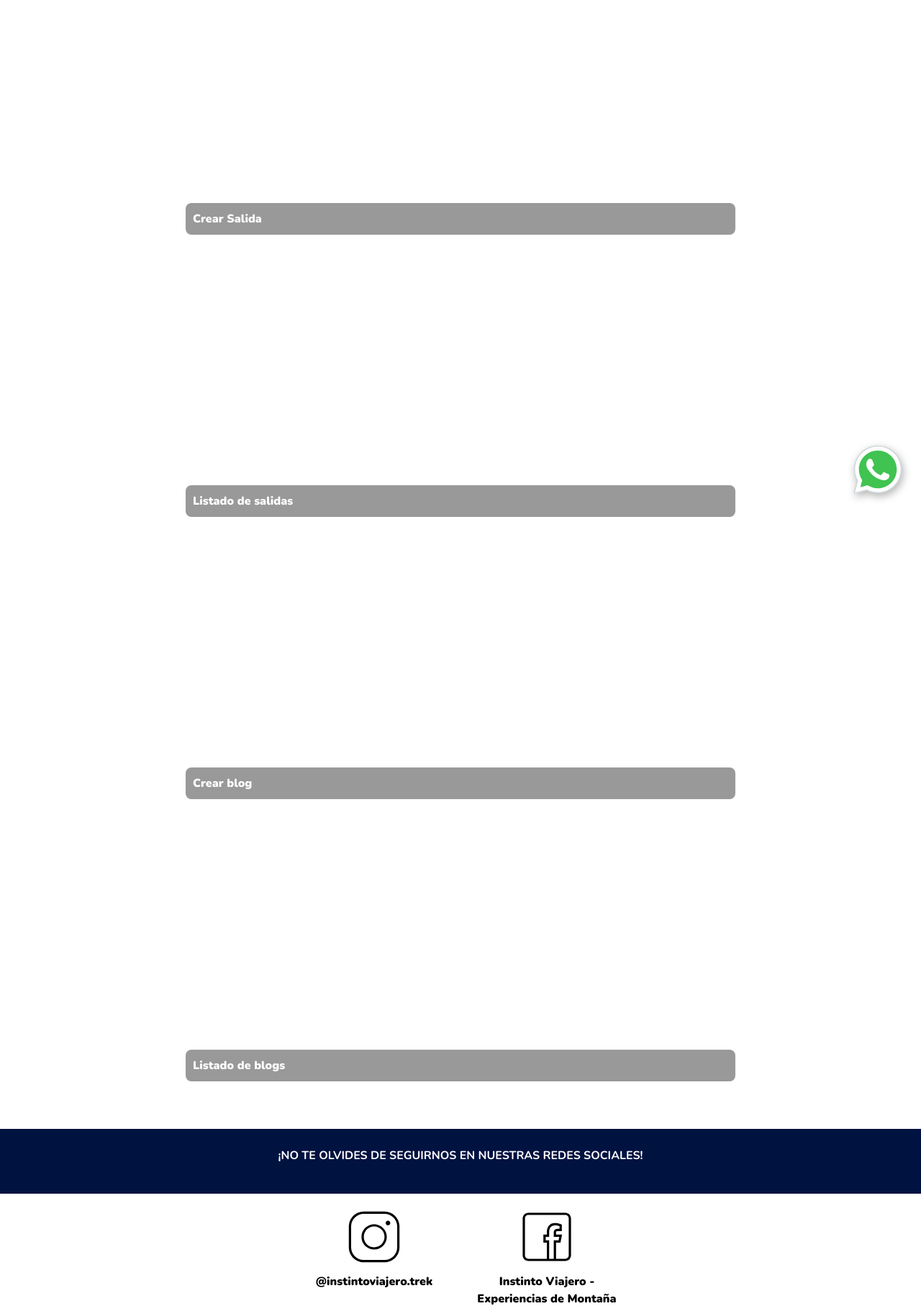
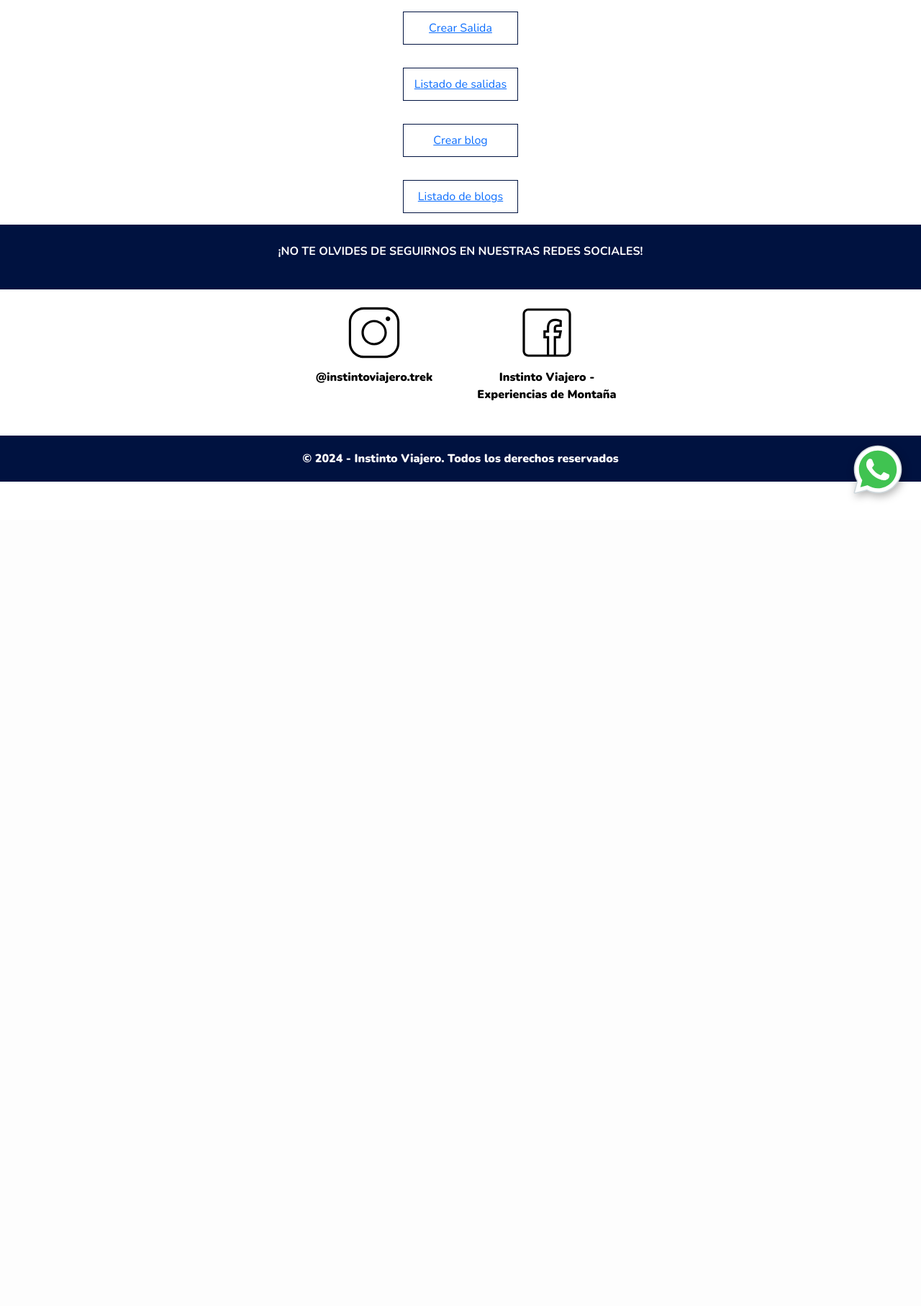
Before and after one commit to cejasj355/instintoviajero, a Flask app: page /admin/dashboard in a window 1280 px wide. Shown: the part 78-1892 px from the top of the page at 72% size. After the commit the page ends 772 px from the top, so only its background shows below. Run offline with Flask 3, Linux system fonts and the light colour scheme; parts of the project's set-up code (start-up, migrations or seed data) failed here and were passed over; some libraries are stand-ins or nearby versions.

Commit message:
botones dashboard

```diff
--- a/static/sass/style.css
+++ b/static/sass/style.css
@@ -431,6 +431,22 @@ body {
   font-weight: 900;
   color: #ffffff;
   text-decoration: none;
+}
+
+.dashboard {
+  display: flex;
+  flex-direction: column;
+  justify-content: center;
+  align-items: center;
+}
+
+.botones-dashboard {
+  display: flex;
+  border: 1px solid #001240;
+  width: 10rem;
+  margin: 1rem;
+  justify-content: center;
+  padding: 10px;
 }
 
 .botones:hover {
@@ -1177,11 +1193,6 @@ form .btn-primary {
   width: 100%;
 }
 
-.dashboard {
-  display: grid;
-  grid-template-columns: repeat(1, 1fr);
-}
-
 .carga_imagenes {
   display: flex;
   flex-direction: column;
@@ -1230,6 +1241,11 @@ form .btn-primary {
   text-shadow: -5px 5px 7px #000000;
 }
 
+.div-form {
+  margin: 3rem auto;
+  width: 40%;
+}
+
 @media (max-width: 768px) {
   .carga-imagen-nueva {
     height: 100%;
@@ -1251,6 +1267,10 @@ form .btn-primary {
   .nosotros-grid-descripcion-list {
     margin: 40px 0 0 0;
   }
+  .div-form {
+    margin: 3rem auto;
+    width: 70%;
+  }
 }
 .nosotros-cuadros {
   padding: 5px;
@@ -1263,16 +1283,6 @@ form .btn-primary {
 
 .nosotros-grid-descripcion-list {
   margin: 40px 0 0 0;
-}
-
-.formulario input {
-  margin: 1rem;
-  padding: 0.5rem;
-  width: 40%;
-  display: flex;
-  height: 2rem;
-  margin: auto;
-  text-align: center;
 }
 
 .prox-fechas-dificultad {
--- a/static/sass/style.scss
+++ b/static/sass/style.scss
@@ -450,6 +450,20 @@ body {
     color: #ffffff;
     text-decoration: none;
 }
+.dashboard {
+    display: flex;
+    flex-direction: column;
+    justify-content: center;
+    align-items: center;
+}
+.botones-dashboard{
+    display: flex;
+    border: 1px solid #001240;
+    width: 10rem;
+    margin: 1rem;
+    justify-content: center;
+    padding: 10px;
+}
 
 .botones:hover {
     scale: 1.05;
@@ -1290,11 +1304,6 @@ form .btn-primary {
     width: 100%;
 }
 
-.dashboard {
-    display: grid;
-    grid-template-columns: repeat(1, 1fr);
-}
-
 .carga_imagenes {
     display: flex;
     flex-direction: column;
@@ -1342,6 +1351,10 @@ form .btn-primary {
     text-transform: uppercase;
     text-shadow: -5px 5px 7px #000000;
 }
+.div-form{
+    margin: 3rem auto;
+    width: 40%;
+}
 
 @media(max-width:768px) {
     .carga-imagen-nueva {
@@ -1368,6 +1381,10 @@ form .btn-primary {
     .nosotros-grid-descripcion-list {
         margin: 40px 0 0 0;
     }
+    .div-form{
+        margin: 3rem auto;
+        width: 70%;
+    }
 }
 
 .nosotros-cuadros {
@@ -1383,15 +1400,6 @@ form .btn-primary {
     margin: 40px 0 0 0;
 }
 
-.formulario input {
-    margin: 1rem;
-    padding: 0.5rem;
-    width: 40%;
-    display: flex;
-    height: 2rem;
-    margin: auto;
-    text-align: center;
-}
 
 .prox-fechas-dificultad {
     font-size: 20px;
--- a/templates/auth/login.html
+++ b/templates/auth/login.html
@@ -3,7 +3,6 @@
 {% block title  %}Login{% endblock%}
 
 {% block content %}
-<link rel="stylesheet" href="https://cdn.jsdelivr.net/npm/bootstrap@5.3.7/dist/css/bootstrap.min.css">
 <div class="div-form">
     <form method="post" action="{{url_for('auth.login')}}" class="formulario">
         <input type="hidden" name="csrf_token" value="{{ csrf_token() }}">
--- a/templates/dashboard.html
+++ b/templates/dashboard.html
@@ -4,20 +4,20 @@
 {% block content %}
 <section class="dashboard">
     <div>
-        <a class="trekking_cba_boton botones" href="{{url_for("admin.plantilla_salidas")}}">Crear
+        <a class=" botones-dashboard" href="{{url_for("admin.plantilla_salidas")}}">Crear
             Salida
         </a>
     </div>
     <div>
-        <a class="trekking_cba_boton botones" href="{{url_for("admin.lista_salidas")}}">Listado de
+        <a class=" botones-dashboard" href="{{url_for("admin.lista_salidas")}}">Listado de
             salidas
         </a>
     </div>
     <div>
-        <a href="{{url_for('admin.crear_blogs')}}" class="trekking_cba_boton botones">Crear blog</a>
+        <a href="{{url_for('admin.crear_blogs')}}" class=" botones-dashboard">Crear blog</a>
     </div>
     <div>
-        <a href="{{url_for('admin.lista_blogs')}}" class="trekking_cba_boton botones">Listado de blogs</a>
+        <a href="{{url_for('admin.lista_blogs')}}" class=" botones-dashboard">Listado de blogs</a>
     </div>
 </section>
 {% endblock %}
```
Also changed, not shown: 1 other file.
